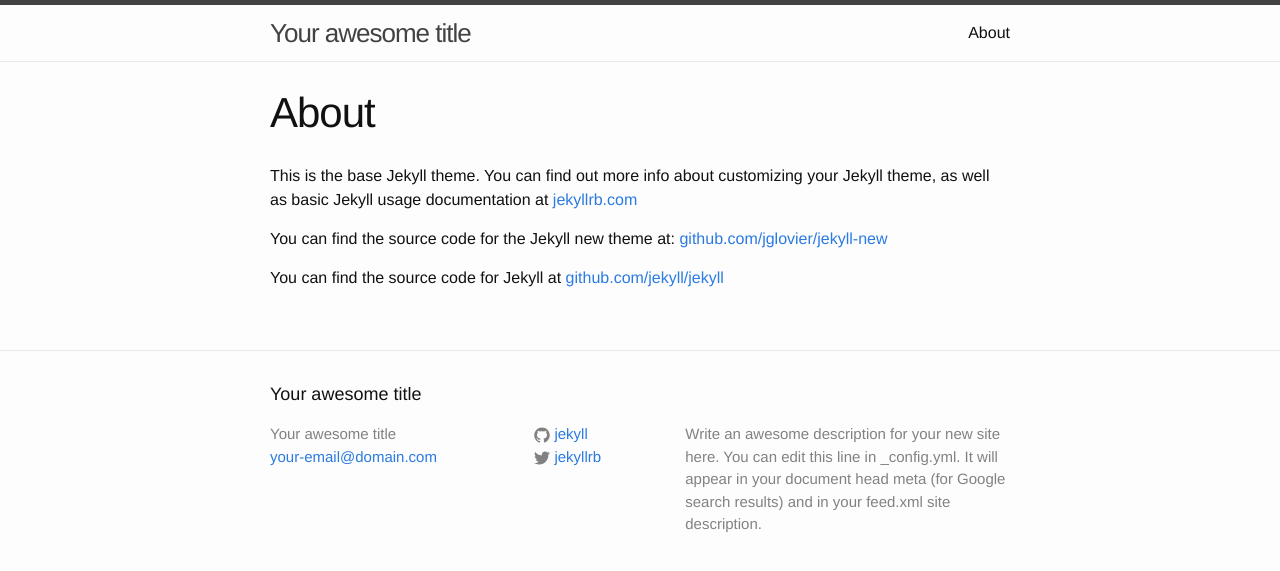
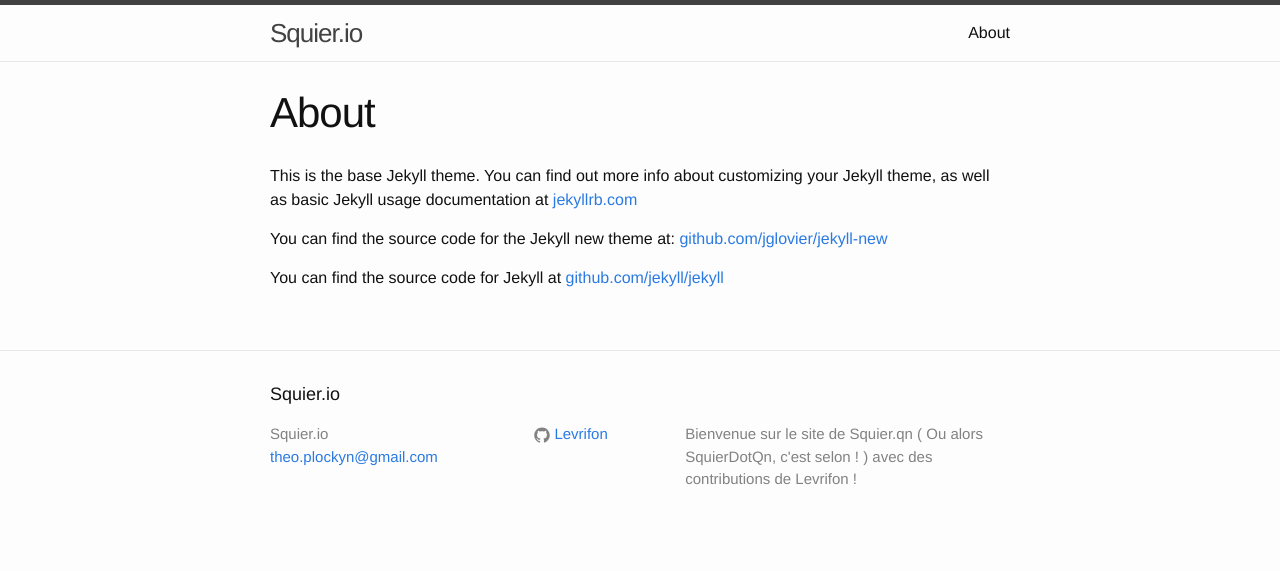
Before and after one commit to SquierDotQn/SquierDotQn.github.io, a Jekyll site: the page built from about.md, in a window 1280 px wide. Shown: the top 571 px of the page. Built offline with Jekyll 4.4.1, drawn with Linux system fonts in a browser that asks for light colours.

Commit message:
Added jekyll posts

```diff
--- a/_config.yml
+++ b/_config.yml
@@ -1,14 +1,13 @@
 # Site settings
-title: Your awesome title
-email: your-email@domain.com
+title: Squier.io
+email: theo.plockyn@gmail.com
 description: > # this means to ignore newlines until "baseurl:"
-  Write an awesome description for your new site here. You can edit this
-  line in _config.yml. It will appear in your document head meta (for
-  Google search results) and in your feed.xml site description.
+  Bienvenue sur le site de Squier.qn ( Ou alors SquierDotQn, c'est selon ! ) avec des contributions de Levrifon !
 baseurl: "" # the subpath of your site, e.g. /blog/
-url: "http://yourdomain.com" # the base hostname & protocol for your site
-twitter_username: jekyllrb
-github_username:  jekyll
+url: "http://squierdotqn.github.io" # the base hostname & protocol for your site
+#twitter_username: jekyllrb
+github_username:  SquierDotQn
+github_username:  Levrifon
 
 # Build settings
 markdown: kramdown
```
Also changed, not shown: _posts/2015-09-16-liens.markdown (added, +14 -0 lines), _posts/2015-09-16-remarques.markdown (added, +17 -0 lines), _posts/2015-09-16-seance-1.markdown (added, +11 -0 lines), _posts/2015-09-23-seance-2.markdown (added, +12 -0 lines), _posts/2015-09-30-seance-3.markdown (added, +9 -0 lines), _posts/2015-10-07-seance-4.markdown (added, +8 -0 lines), _posts/2015-10-14-seance-5.markdown (added, +9 -0 lines), _posts/2015-10-21-seance-6.markdown (added, +9 -0 lines), index.html (+19 -63 lines), 2 other files.
